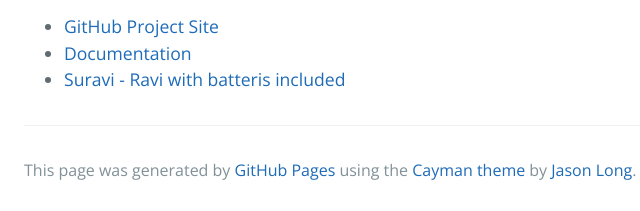
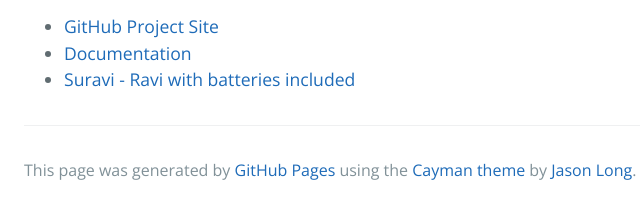
Before and after one commit to ravilang/ravilang.github.io, a plain HTML site: page index.html in a window 1280 px wide. Shown: the part 832-1043 px from the top of the page, 200-840 px from the left. Drawn offline with nearby package versions, Linux system fonts and the light colour scheme.

Commit message:
Update index.html

```diff
--- a/index.html
+++ b/index.html
@@ -40,7 +40,7 @@
 <ul>
 <li><a href="https://github.com/dibyendumajumdar/ravi">GitHub Project Site</a></li>
 <li><a href="https://the-ravi-programming-language.readthedocs.io/en/latest/ravi-overview.html">Documentation</a></li>
-<li><a href="https://github.com/dibyendumajumdar/Suravi">Suravi - Ravi with batteris included</a></li>
+<li><a href="https://github.com/dibyendumajumdar/Suravi">Suravi - Ravi with batteries included</a></li>
 </ul>
 
       <footer class="site-footer">
```
